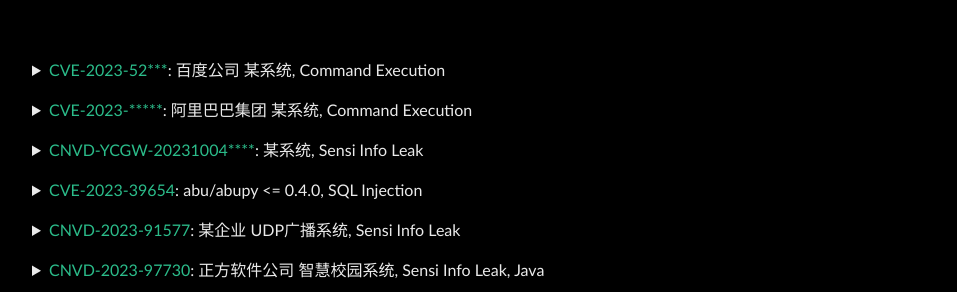
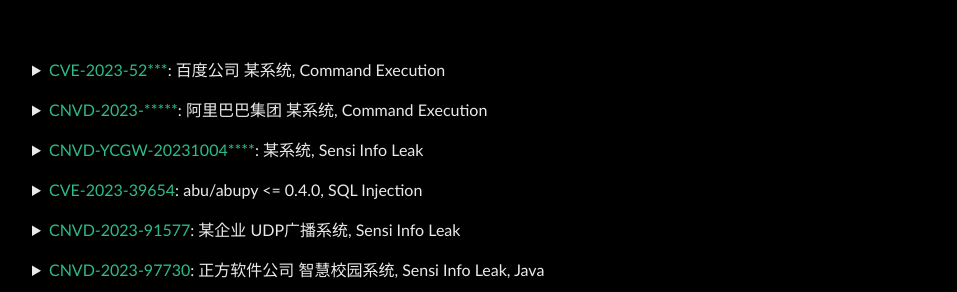
Before and after one commit to Leeyangee/leeyangee.github.io, a Jekyll site: the page built from _posts/1970-01-01-Common-Record.md, in a window 1280 px wide. Shown: the part 688-980 px from the top of the page, without its empty margins (160-1117 px from the left). Built offline with Jekyll 4.4.1, drawn with Linux system fonts in a browser that asks for light colours.

Commit message:
Update 1970-01-01-Common-Record.md

```diff
--- a/_posts/1970-01-01-Common-Record.md
+++ b/_posts/1970-01-01-Common-Record.md
@@ -17,7 +17,7 @@
 </details><p></p>
 
 <details>
-      <summary><font color="#2bbc8a">CVE-2023-*****</font>: 阿里巴巴集团 某系统, Command Execution</summary>
+      <summary><font color="#2bbc8a">CNVD-2023-*****</font>: 阿里巴巴集团 某系统, Command Execution</summary>
       <pre><code>
 请关注厂商修复信息：<a id="rep">https://www.alibaba.com/</a>
       </code></pre>
```
